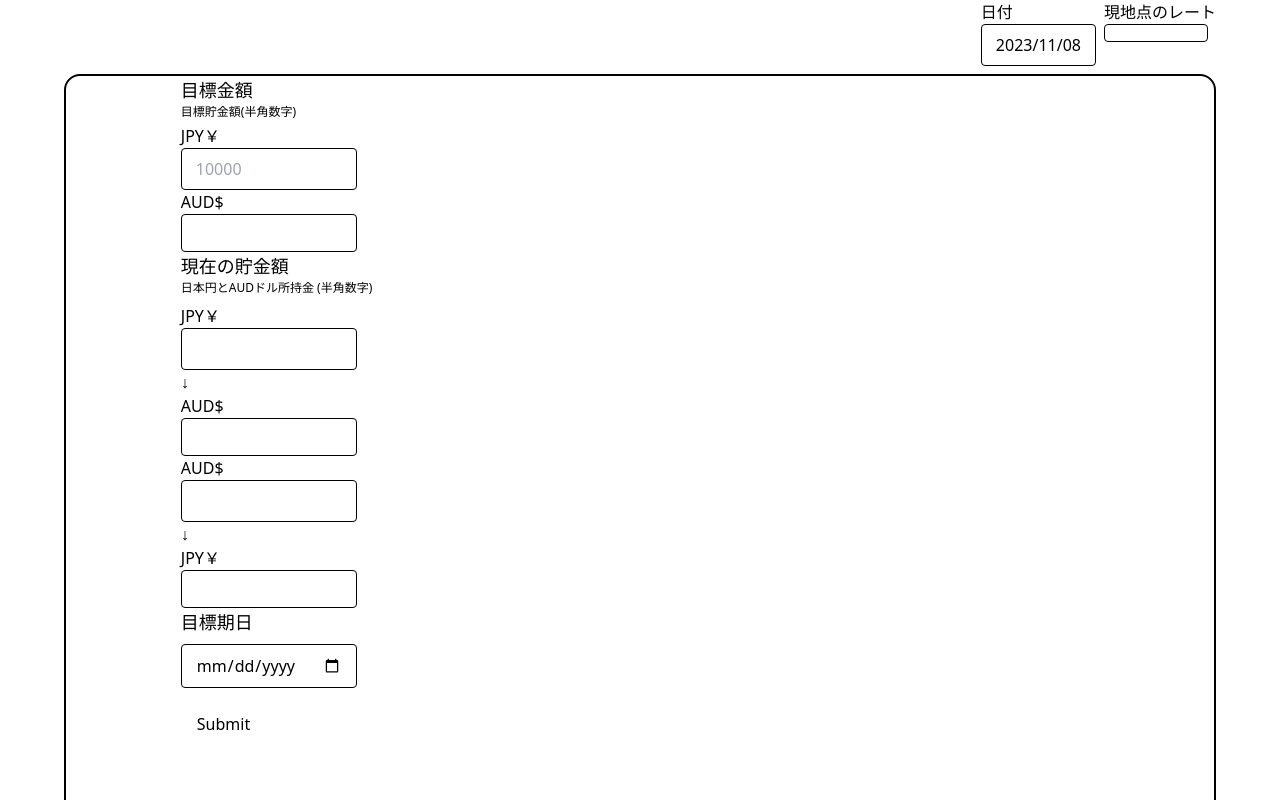
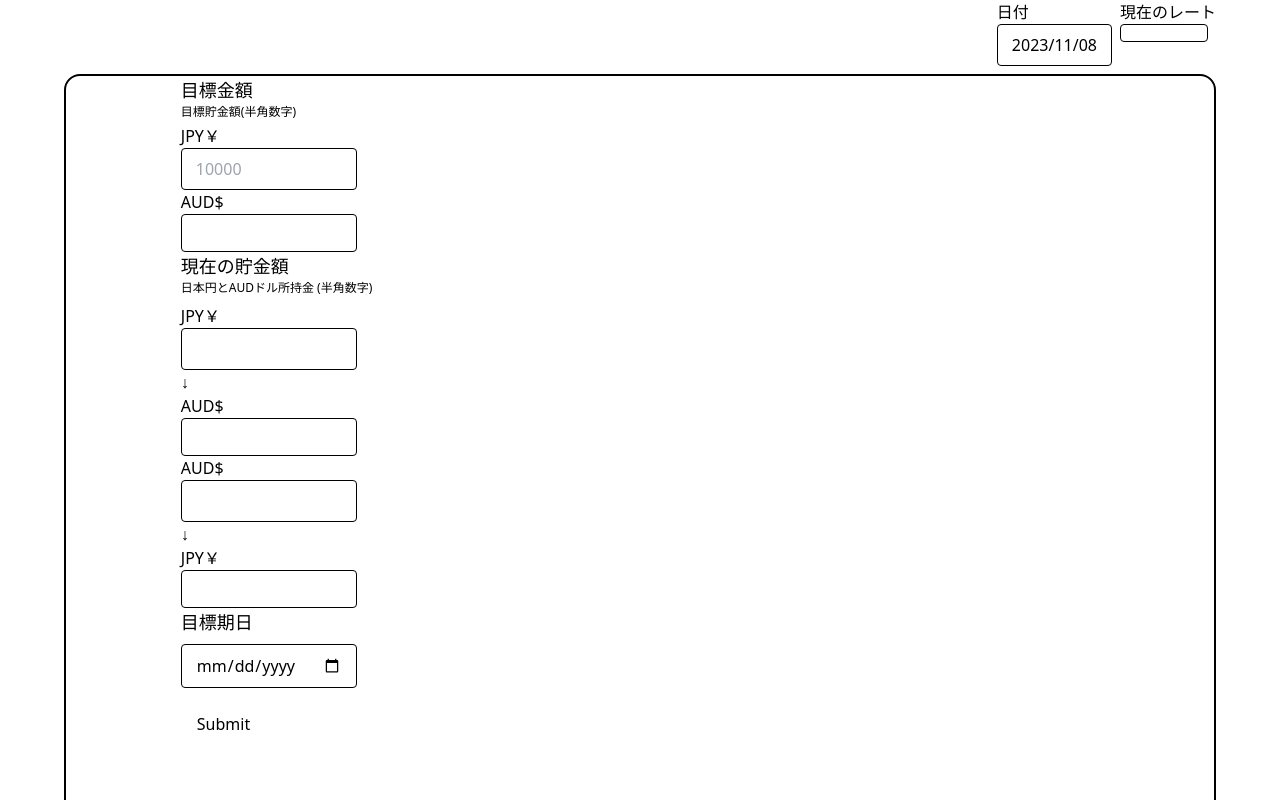
Before and after one commit to Arilifecom/saving-up, a Next.js app: page / in a window 1280 px wide. Shown: the top 800 px of the page. Built offline with nearby package versions, Linux system fonts and the light colour scheme; no server answers; a web font is replaced by a local one.

Commit message:
✨ Adding Get exchange rate compornent

```diff
--- a/src/components/getRateData.jsx
+++ b/src/components/getRateData.jsx
@@ -19,7 +19,7 @@ function GetExchangeRate({ setExchangeRate, exchangeRate }) {
 
   return (
     <div>
-      <h2>現地点のレート</h2>
+      <h2>現在のレート</h2>
       <p className="border mr-2 rounded py-2 px-3.5">{exchangeRate}</p>
     </div>
   );
```
